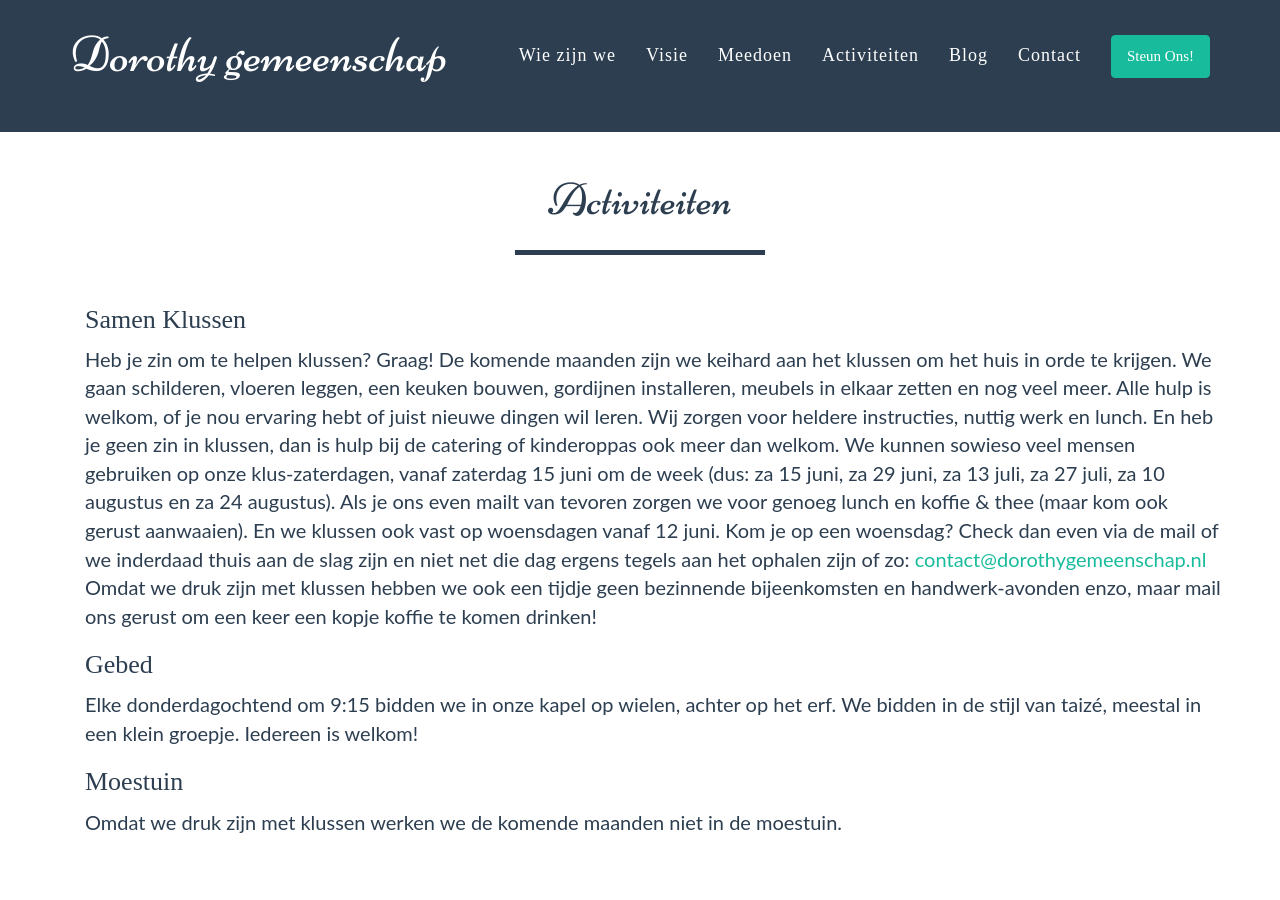
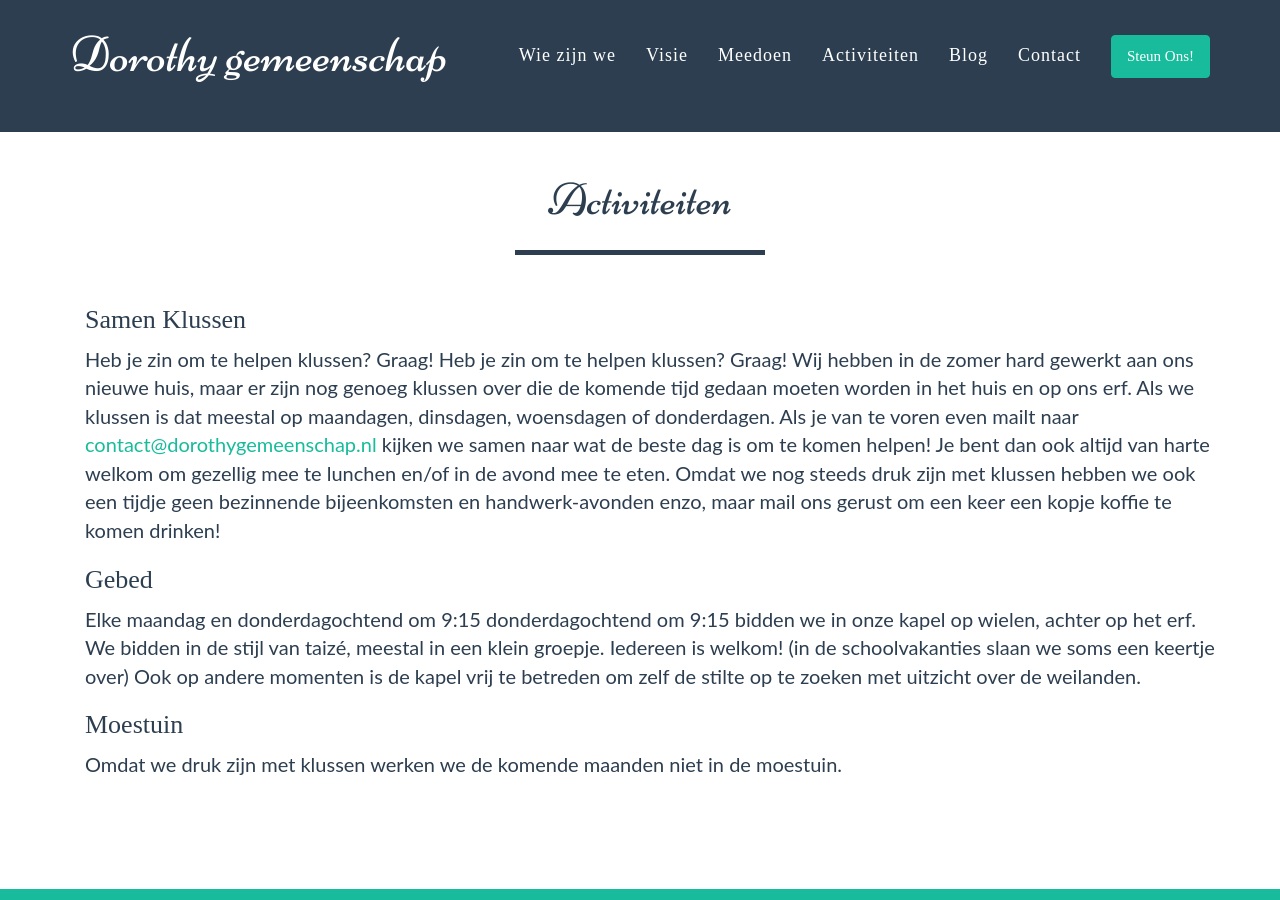
Before and after one commit to dorothygemeenschap/dorothygemeenschap.github.io, a Jekyll site: the page built from activiteiten.html, in a window 1280 px wide and 900 px high. Built offline with Jekyll 4.4.1, drawn with Linux system fonts in a browser that asks for light colours; some web fonts are replaced.

Commit message:
Update activiteiten.html

```diff
--- a/activiteiten.html
+++ b/activiteiten.html
@@ -10,25 +10,20 @@
 <p>
  Heb je zin om te helpen klussen? Graag!
 
-De komende maanden zijn we keihard aan het klussen om het huis in orde te krijgen.
-We gaan schilderen, vloeren leggen, een keuken bouwen, gordijnen installeren, meubels in elkaar zetten en nog veel meer.
-Alle hulp is welkom, of je nou ervaring hebt of juist nieuwe dingen wil leren. Wij zorgen voor heldere instructies,
-nuttig werk en lunch. En heb je geen zin in klussen, dan is hulp bij de catering of kinderoppas ook meer dan welkom.
-We kunnen sowieso veel mensen gebruiken op onze klus-zaterdagen, vanaf zaterdag 15 juni om
-de week (dus: za 15 juni, za 29 juni, za 13 juli, za 27 juli, za 10 augustus en za 24 augustus).
-Als je ons even mailt van tevoren zorgen we voor genoeg lunch en koffie & thee (maar kom ook gerust aanwaaien).
+Heb je zin om te helpen klussen? Graag! Wij hebben in de zomer hard gewerkt aan ons nieuwe huis, maar er zijn nog genoeg klussen over die de
+   komende tijd gedaan moeten worden in het huis en op ons erf. Als we klussen is dat meestal op maandagen, dinsdagen, woensdagen of donderdagen.
+   Als je van te voren even mailt naar <a href="mailto:contact@dorothygemeenschap.nl">contact@dorothygemeenschap.nl</a> kijken we samen naar wat
+   de beste dag is om te komen helpen! Je bent dan ook altijd van harte welkom om gezellig mee te lunchen en/of in de avond mee te eten.
 
-En we klussen ook vast op woensdagen vanaf 12 juni. Kom je op een woensdag? Check dan even via de mail of we inderdaad thuis
-aan de slag zijn en niet net die dag ergens tegels aan het ophalen zijn of zo: <a href="mailto:contact@dorothygemeenschap.nl">contact@dorothygemeenschap.nl</a>
-
-Omdat we druk zijn met klussen hebben we ook een tijdje geen bezinnende bijeenkomsten en handwerk-avonden enzo, maar
+Omdat we nog steeds druk zijn met klussen hebben we ook een tijdje geen bezinnende bijeenkomsten en handwerk-avonden enzo, maar
 mail ons gerust om een keer een kopje koffie te komen drinken!
 </p>
 
 
 <h3>Gebed</h3>
-<p>Elke donderdagochtend om 9:15 bidden we in onze kapel op wielen, achter op het erf.
-  We bidden in de stijl van taizé, meestal in een klein groepje. Iedereen is welkom!
+<p>Elke maandag en donderdagochtend om 9:15 donderdagochtend om 9:15 bidden we in onze kapel op wielen, achter op het erf.
+  We bidden in de stijl van taizé, meestal in een klein groepje. Iedereen is welkom! (in de schoolvakanties slaan we soms een keertje over)
+   Ook op andere momenten is de kapel vrij te betreden om zelf de stilte op te zoeken met uitzicht over de weilanden.
 </p>
 <h3>Moestuin</h3>
 <p>
```
